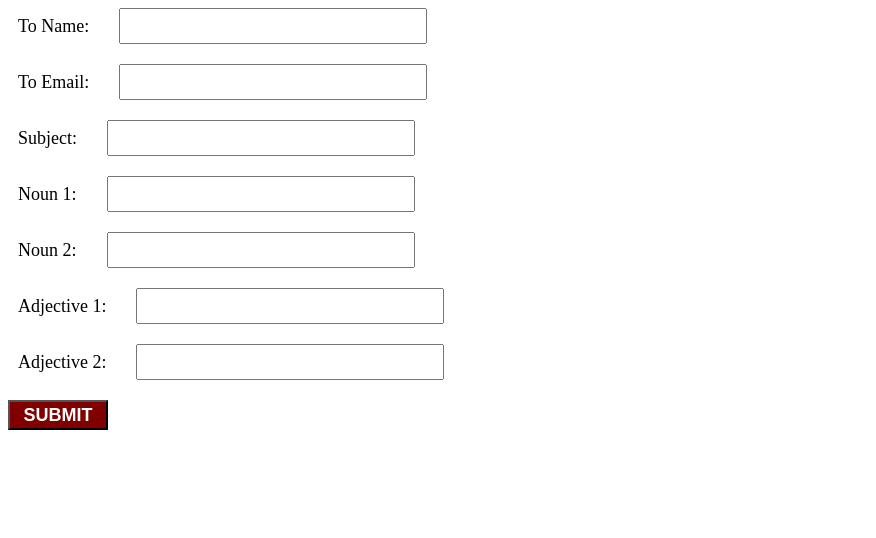
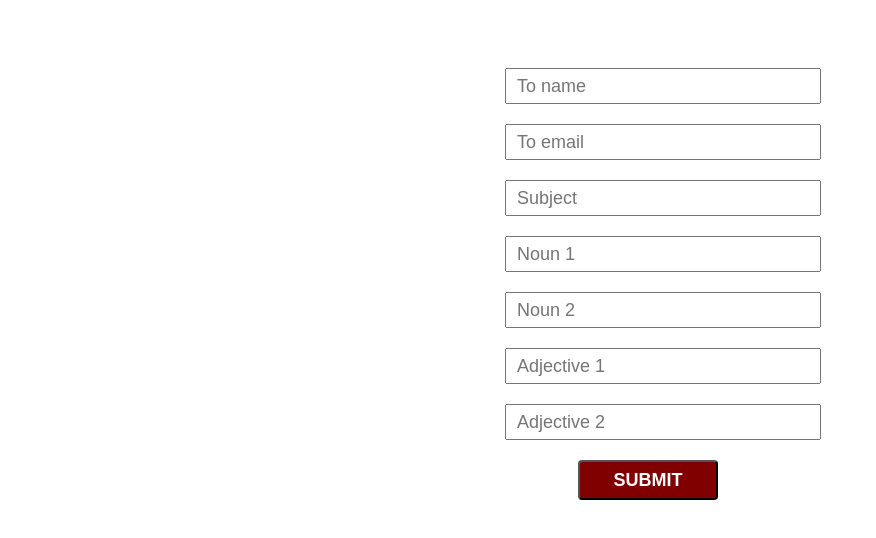
Before and after one commit to r-statz/test-client, a React (Create React App) app: page / in a window 1280 px wide. Shown: the top 538 px of the page, without its empty margins (0-876 px from the left). Built offline with nearby package versions, Linux system fonts and the light colour scheme.

Commit message:
styling and error handling

```diff
--- a/src/App.js
+++ b/src/App.js
@@ -7,31 +7,22 @@ class App extends Component {
       toName: '',
       toEmail: '',
       subject: '',
-      // body: ''
       noun1: '',
       noun2: '',
       adjective1: '',
-      adjective2: ''
+      adjective2: '',
+      message: '',
+      errors: []
     };
-
     this.handleInputChange = this.handleInputChange.bind(this);
     this.submitForm = this.submitForm.bind(this);
   }
 
   submitForm = async () => {
-    if (
-      !this.state.toName.length ||
-      !this.state.toEmail.length ||
-      !this.state.subject.length ||
-      !this.state.noun1.length ||
-      !this.state.noun2.length ||
-      !this.state.adjective1.length ||
-      !this.state.adjective2.length
-    ) {
-      alert('All of the fields are required.');
-    }
+    console.log(this.state, 'this.state before the try');
     try {
       const emailResponse = await fetch(
+        // 'http://localhost:8000/api/email',
         `https://statz-server.herokuapp.com/api/email`,
         {
           method: 'POST',
@@ -43,7 +34,12 @@ class App extends Component {
           body: JSON.stringify(this.state)
         }
       );
-      await emailResponse.json();
+      const x = await emailResponse.json();
+      if (x.hasOwnProperty('errors')) {
+        this.setState({ errors: x.errors.errors, message: '' });
+      } else {
+        this.setState({ message: x.message, errors: [] });
+      }
     } catch (e) {
       console.log(e, 'e');
     }
@@ -59,106 +55,118 @@ class App extends Component {
     });
   }
   render() {
+    const container = {
+      height: '100vh',
+      width: '100vw',
+      textAlign: 'center'
+    };
     const button = {
-      height: '30px',
-      width: '100px',
+      height: '40px',
+      width: '140px',
       backgroundColor: 'maroon',
       fontSize: '18px',
       color: 'white',
-      fontWeight: 'bold'
+      fontWeight: 'bold',
+      borderRadius: '4px'
+    };
+    const topInput = {
+      marginTop: '60px',
+      height: '30px',
+      width: '300px',
+      marginLeft: '30px',
+      marginBottom: '20px',
+      fontSize: '18px',
+      paddingLeft: '10px'
     };
     const inputStyle = {
       height: '30px',
       width: '300px',
       marginLeft: '30px',
       marginBottom: '20px',
-      fontSize: '18px'
+      fontSize: '18px',
+      paddingLeft: '10px'
     };
-    const labelStyle = {
-      marginLeft: '10px',
-      marginRight: '40px',
-      fontSize: '18px'
+    const success = {
+      color: 'maroon',
+      marginTop: '20px'
     };
+
     return (
-      <div>
-        <form autoComplete="off">
-        <input type='hidden' value='something'/>
-          <label style={labelStyle}>
-            To Name:
+      <div style={container}>
+        <div autoComplete="off">
+          <input type="hidden" value="something" />
           <input
             autoComplete="off"
-              style={inputStyle}
+            style={topInput}
             name="toName"
+            placeholder="To name"
             value={this.state.toName}
             onChange={this.handleInputChange}
           />
-          </label>
           <br />
-          <label style={labelStyle}>
-            To Email:
           <input
             autoComplete="off"
             style={inputStyle}
             name="toEmail"
+            placeholder="To email"
             value={this.state.toEmail}
             onChange={this.handleInputChange}
           />
-          </label>
           <br />
-          <label style={labelStyle}>
-            Subject:
           <input
             style={inputStyle}
             name="subject"
+            placeholder="Subject"
             value={this.state.subject}
             onChange={this.handleInputChange}
           />
-          </label>
           <br />
-          <label style={labelStyle}>
-            Noun 1:
           <input
             style={inputStyle}
             name="noun1"
+            placeholder="Noun 1"
             value={this.state.noun1}
             onChange={this.handleInputChange}
           />
-          </label>
           <br />
-          <label style={labelStyle}>
-            Noun 2:
           <input
             style={inputStyle}
             name="noun2"
+            placeholder="Noun 2"
             value={this.state.noun2}
             onChange={this.handleInputChange}
           />
-          </label>
           <br />
-          <label style={labelStyle}>
-            Adjective 1:
           <input
             style={inputStyle}
             name="adjective1"
+            placeholder="Adjective 1"
             value={this.state.adjective1}
             onChange={this.handleInputChange}
           />
-          </label>
           <br />
-          <label style={labelStyle}>
-            Adjective 2:
           <input
             style={inputStyle}
             name="adjective2"
+            placeholder="Adjective 2"
             value={this.state.adjective2}
             onChange={this.handleInputChange}
           />
-          </label>
           <br />
           <button style={button} onClick={this.submitForm}>
             SUBMIT
           </button>
-        </form>
+          <h3 style={success}>{this.state.message}</h3>
+          {this.state.errors.length ? (
+            <div>
+              {this.state.errors.map((value, index) => {
+                return <div key={index}>{value}</div>;
+              })}
+            </div>
+          ) : (
+            <div></div>
+          )}
+        </div>
       </div>
     );
   }
```
Lines whose indentation alone changed are shown as unchanged.
